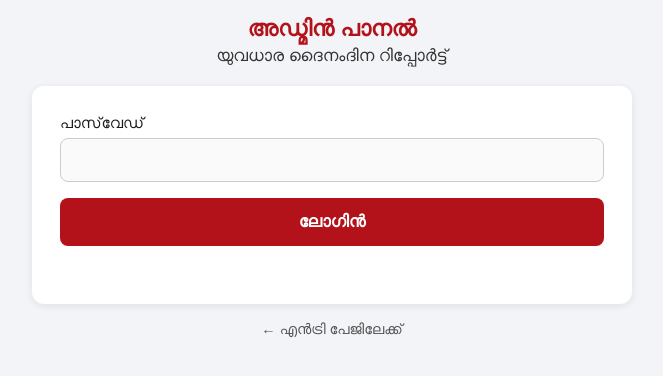
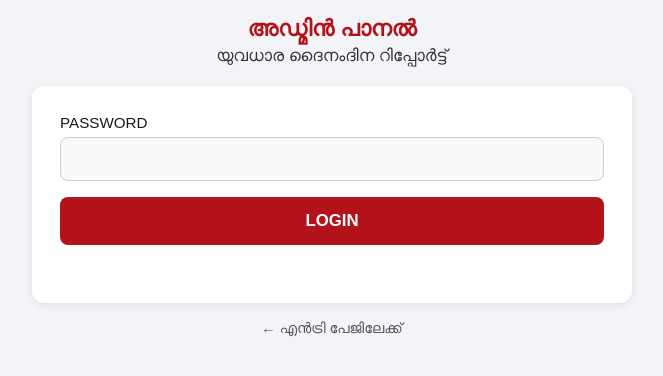
Before and after one commit to sfivly/yuvadhara-dyfi, a plain HTML site: page admin.html in a window 1280 px wide. Shown: the full height of the page, 308-971 px from the left. Drawn offline with Linux system fonts and the light colour scheme; a web font is replaced by a local one.

Commit message:
Update admin.html

```diff
--- a/admin.html
+++ b/admin.html
@@ -15,10 +15,10 @@
 
     <form id="loginForm" class="card">
       <div class="field">
-        <label for="password">പാസ്‌വേഡ്</label>
+        <label for="password">PASSWORD</label>
         <input type="password" id="password" required>
       </div>
-      <button type="submit">ലോഗിൻ</button>
+      <button type="submit">LOGIN</button>
       <div id="loginStatus" class="status"></div>
     </form>
 
```
